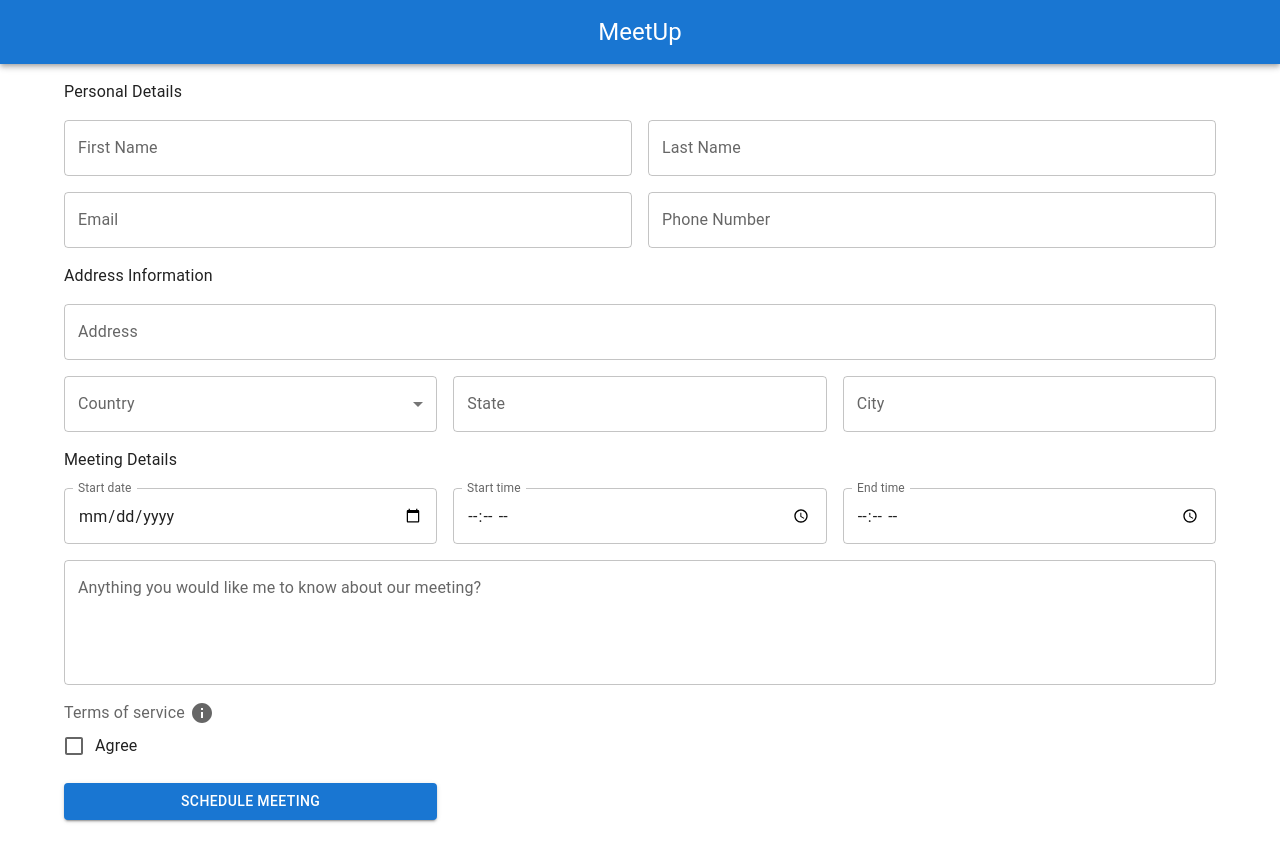
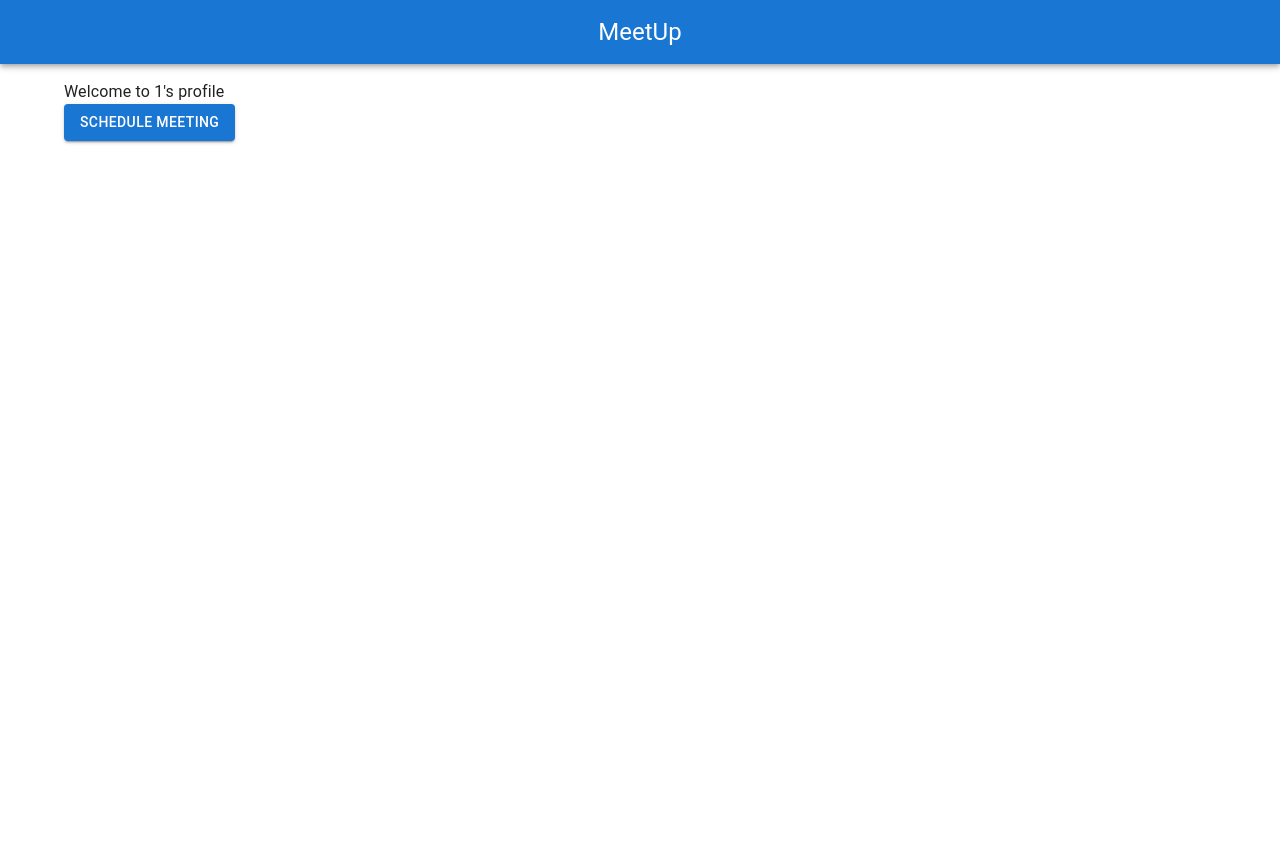
Before and after one commit to DanGraham23/MeetUp, a React (Vite) app in the folder client/: page /profile/1 in a window 1280 px wide. After the commit the page ends 800 px from the top, so only its background shows below. Built offline with nearby package versions, Linux system fonts and the light colour scheme.

Commit message:
create modal to schedule meeting

```diff
--- a/client/src/components/ScheduleMeeting.jsx
+++ b/client/src/components/ScheduleMeeting.jsx
@@ -12,14 +12,19 @@ import { INITIAL_FORM_STATE, FORM_VALIDATION } from '../utils/MeetingForm';
 
 import countries from '../data/countries.json';
 
-function ScheduleMeeting() {
+function ScheduleMeeting({handleClose}) {
+
+    function handleSubmit(values){
+        handleClose();
+        console.log(values);
+    }
 
   return (
     <Container sx={{height:'800px',marginTop: '60px', paddingTop: '20px'}}>
         <Formik
         initialValues={INITIAL_FORM_STATE}
         validationSchema={FORM_VALIDATION}
-        onSubmit={(values) => console.log(values)}
+        onSubmit={handleSubmit}
         >
             <Form>
                 <Grid container spacing={2}>
--- /dev/null
+++ b/client/src/components/ScheduleMeetingModal.jsx
@@ -0,0 +1,39 @@
+import { Box, Typography, Modal } from '@mui/material';
+import ScheduleMeeting from '../components/ScheduleMeeting';
+
+const style = {
+    position: 'absolute',
+    top: '50%',
+    left: '50%',
+    transform: 'translate(-50%, -50%)',
+    width: '80%',
+    height: '80%',
+    bgcolor: 'background.paper',
+    border: '2px solid #000',
+    boxShadow: 24,
+    p: 4,
+    overflowY: 'scroll',
+  };
+
+function ScheduleMeetingModal({open, handleClose}) {
+  return (
+    <Modal
+        open={open}
+        onClose={handleClose}
+        aria-labelledby="modal-modal-title"
+        aria-describedby="modal-modal-description"
+      >
+        <Box sx={style}>
+          <Typography id="modal-modal-title" variant="h6" component="h2">
+            Schedule a meeting!
+          </Typography>
+          <Typography id="modal-modal-description" sx={{ mt: 2 }}>
+            Fill out this form to let me know about this meeting
+          </Typography>
+          <ScheduleMeeting handleClose={handleClose}/>
+        </Box>
+      </Modal>
+  )
+}
+
+export default ScheduleMeetingModal;
--- a/client/src/pages/Profile.jsx
+++ b/client/src/pages/Profile.jsx
@@ -1,19 +1,7 @@
-import { Box, Typography, Modal, Button } from '@mui/material';
-import ScheduleMeeting from '../components/ScheduleMeeting';
+import {Typography, Button, Container } from '@mui/material';
 import { useParams } from 'react-router-dom';
 import { useState } from 'react';
-
-const style = {
-    position: 'absolute',
-    top: '50%',
-    left: '50%',
-    transform: 'translate(-50%, -50%)',
-    width: 400,
-    bgcolor: 'background.paper',
-    border: '2px solid #000',
-    boxShadow: 24,
-    p: 4,
-  };
+import ScheduleMeetingModal from '../components/ScheduleMeetingModal';
 
 function Profile() {
     const {username} = useParams();
@@ -22,18 +10,13 @@ function Profile() {
     const handleClose = () => setOpen(false);
 
     return (
-    <Box style={{marginTop:'60px'}}>
-        {/* <Button onClick={handleOpen}>Schedule a meeting</Button>
-        <Modal
-            open={open}
-            onClose={handleClose}
-            aria-labelledby="modal-modal-title"
-            aria-describedby="modal-modal-description"
-        >
-        <ScheduleMeeting/>
-      </Modal> */}
-      <ScheduleMeeting/>
-    </Box>
+    <Container style={{marginTop:'60px', paddingTop:'20px'}}>
+        <Typography>
+            Welcome to {username}'s profile
+        </Typography>
+        <Button onClick={handleOpen} variant='contained'>Schedule meeting</Button>
+        <ScheduleMeetingModal open={open} handleClose={handleClose}/>
+    </Container>
   )
 }
 
```
